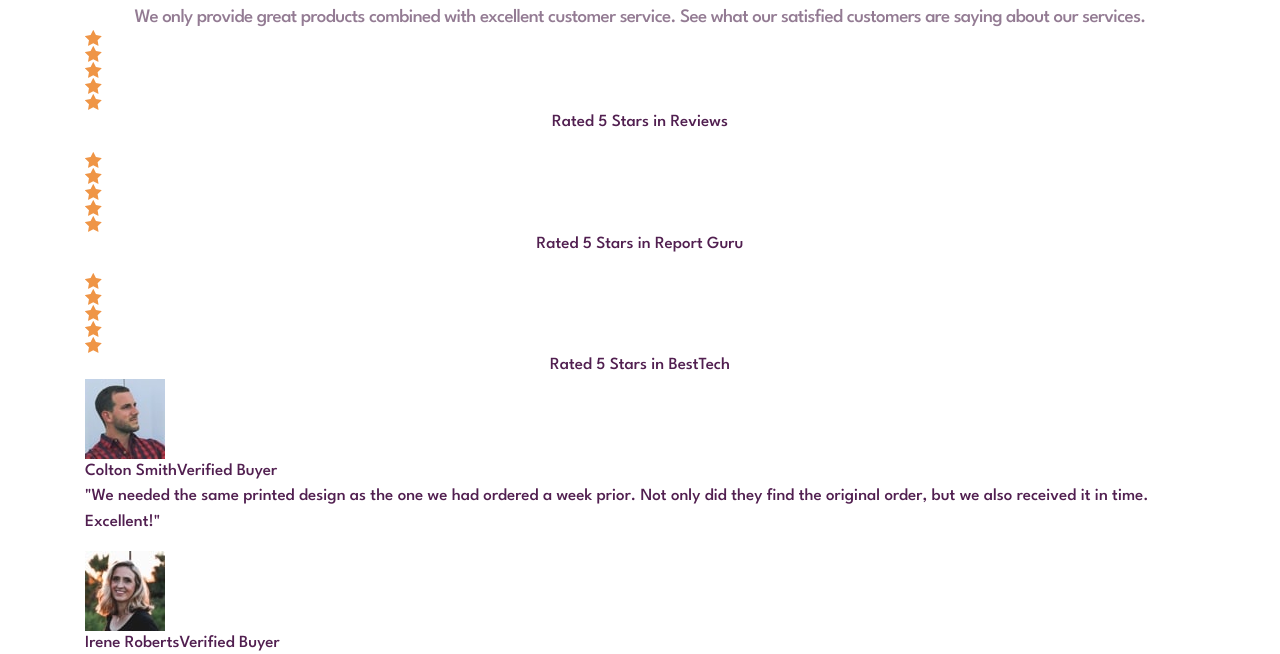
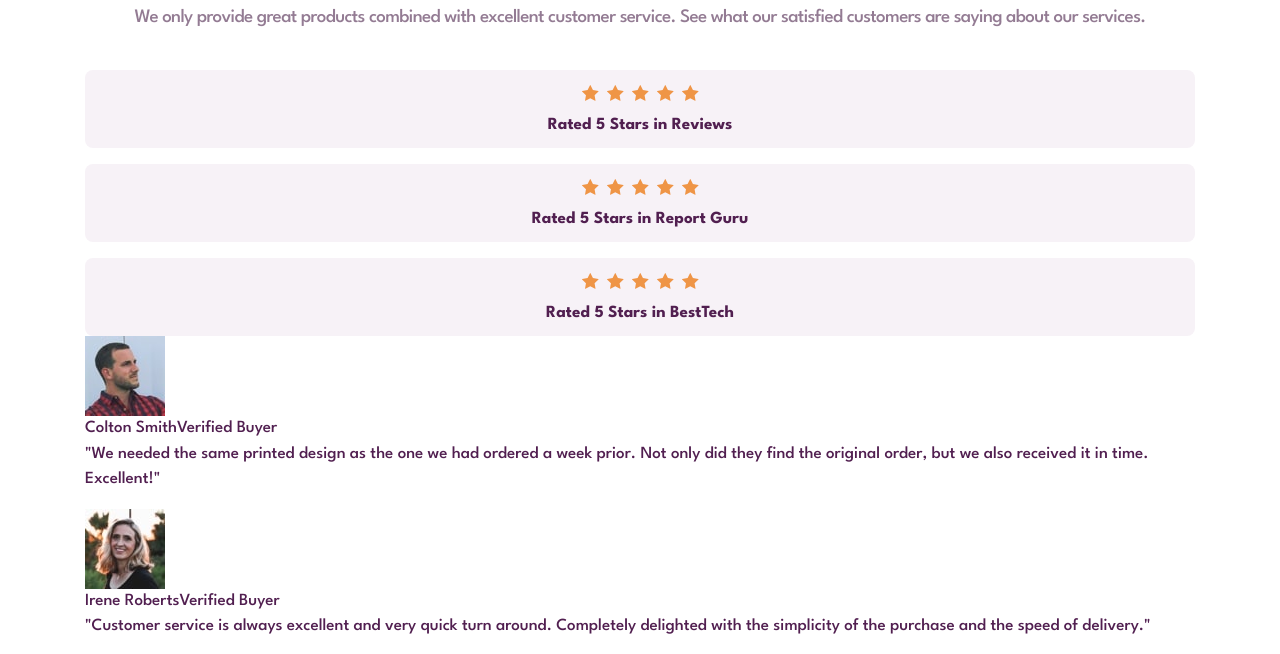
Before and after one commit to solracss/fem-social-proof-section, a website built with Vite: page index.html in a window 1280 px wide. Shown: the part 125-779 px from the top of the page. Built offline with nearby package versions, Linux system fonts and the light colour scheme.

Commit message:
add rating component

```diff
--- a/sass/components/_index.scss
+++ b/sass/components/_index.scss
@@ -1,2 +1,3 @@
 @forward "./button";
 @forward "./heading";
+@forward "./rating";
--- /dev/null
+++ b/sass/components/_rating.scss
@@ -0,0 +1,20 @@
+@use "../abstracts/" as *;
+
+.rating {
+	display: grid;
+	gap: $grid-gap;
+	padding-block: remSize(15px);
+	border-radius: 8px;
+	background-color: $clr-neutral-200;
+
+	& .stars {
+		display: flex;
+		justify-content: center;
+		gap: 0.5rem;
+	}
+
+	& .title {
+		font-weight: $fw-bold;
+		line-height: 1rem;
+	}
+}
--- a/sass/pages/_proof-section.scss
+++ b/sass/pages/_proof-section.scss
@@ -5,3 +5,7 @@
 	letter-spacing: remSize(-0.633px);
 	color: $clr-neutral-300;
 }
+
+.ratings {
+	margin-top: remSize(40px);
+}
```
